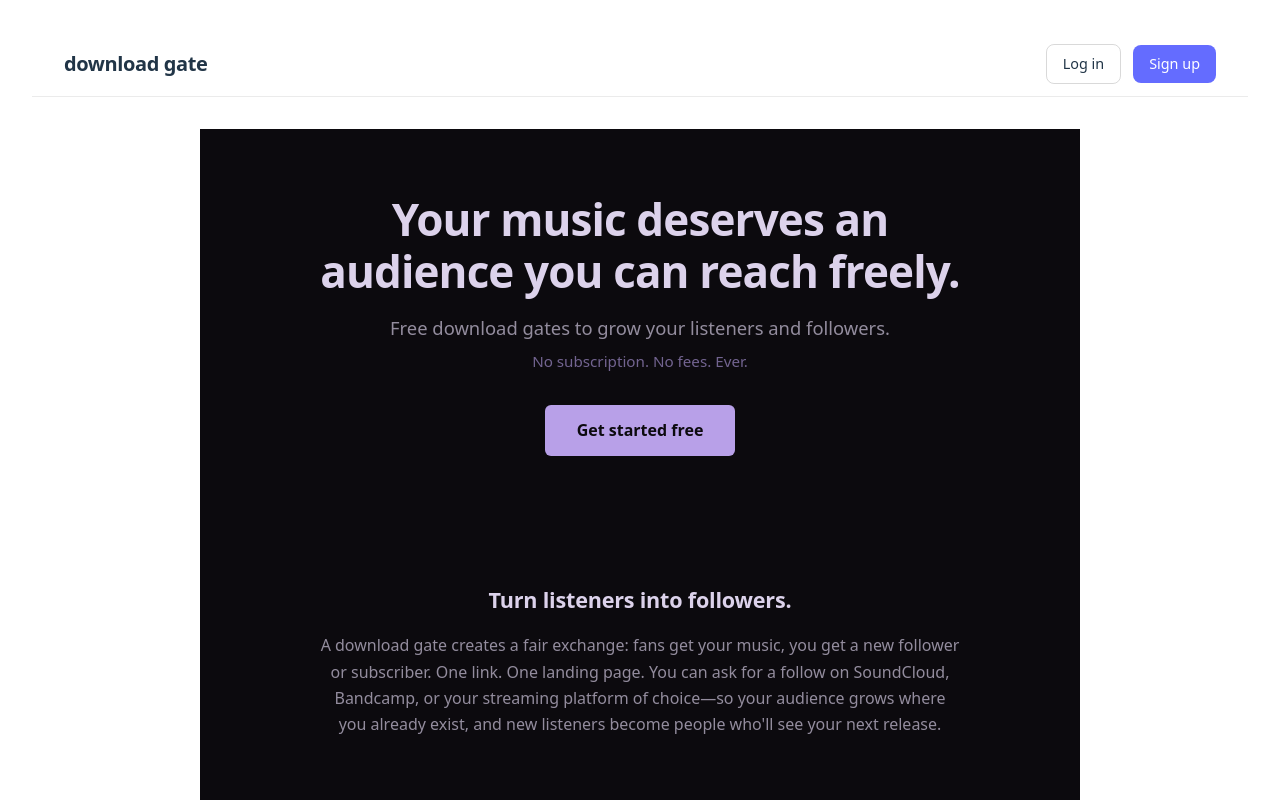
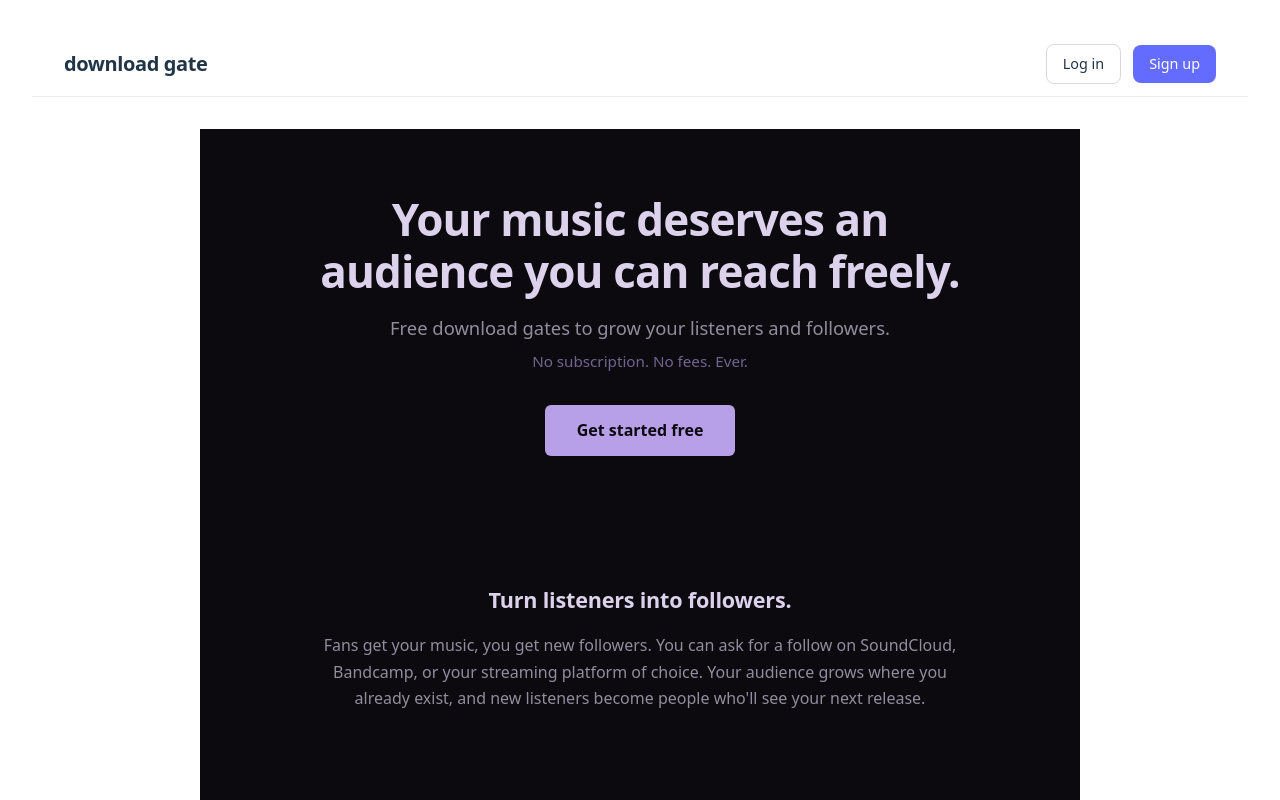
Before and after one commit to robin-lake/download-gate, a React (Vite) app in the folder frontend/: page / in a window 1280 px wide. Shown: the top 800 px of the page. Built offline with nearby package versions, Linux system fonts and the light colour scheme; no server answers.

Commit message:
merge frontend

```diff
--- a/frontend/src/pages/Home/Home.tsx
+++ b/frontend/src/pages/Home/Home.tsx
@@ -24,7 +24,7 @@ export default function Home() {
       <section className="home__intro">
         <h2 className="home__section-title">Turn listeners into followers.</h2>
         <p className="home__section-text">
-          A download gate creates a fair exchange: fans get your music, you get a new follower or subscriber. One link. One landing page. You can ask for a follow on SoundCloud, Bandcamp, or your streaming platform of choice—so your audience grows where you already exist, and new listeners become people who'll see your next release.
+          Fans get your music, you get new followers. You can ask for a follow on SoundCloud, Bandcamp, or your streaming platform of choice. Your audience grows where you already exist, and new listeners become people who'll see your next release.
         </p>
       </section>
 
```
